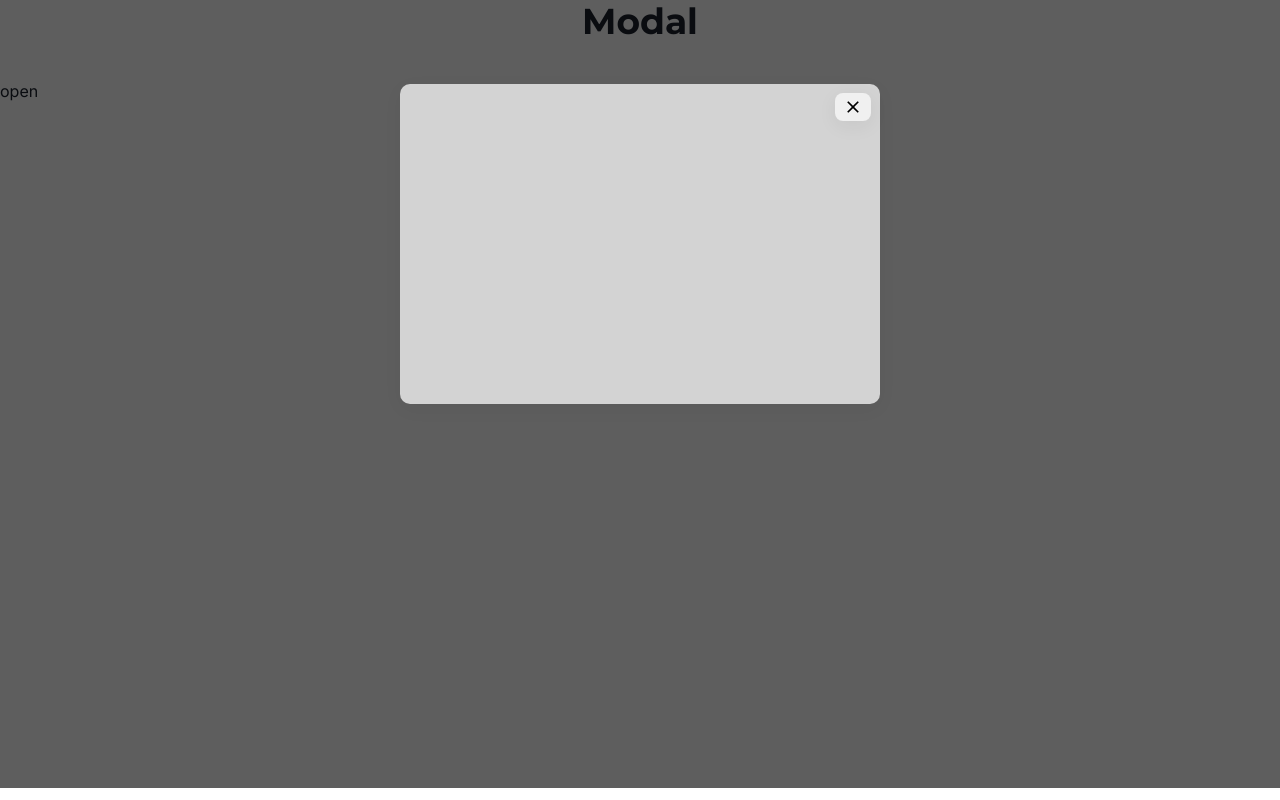
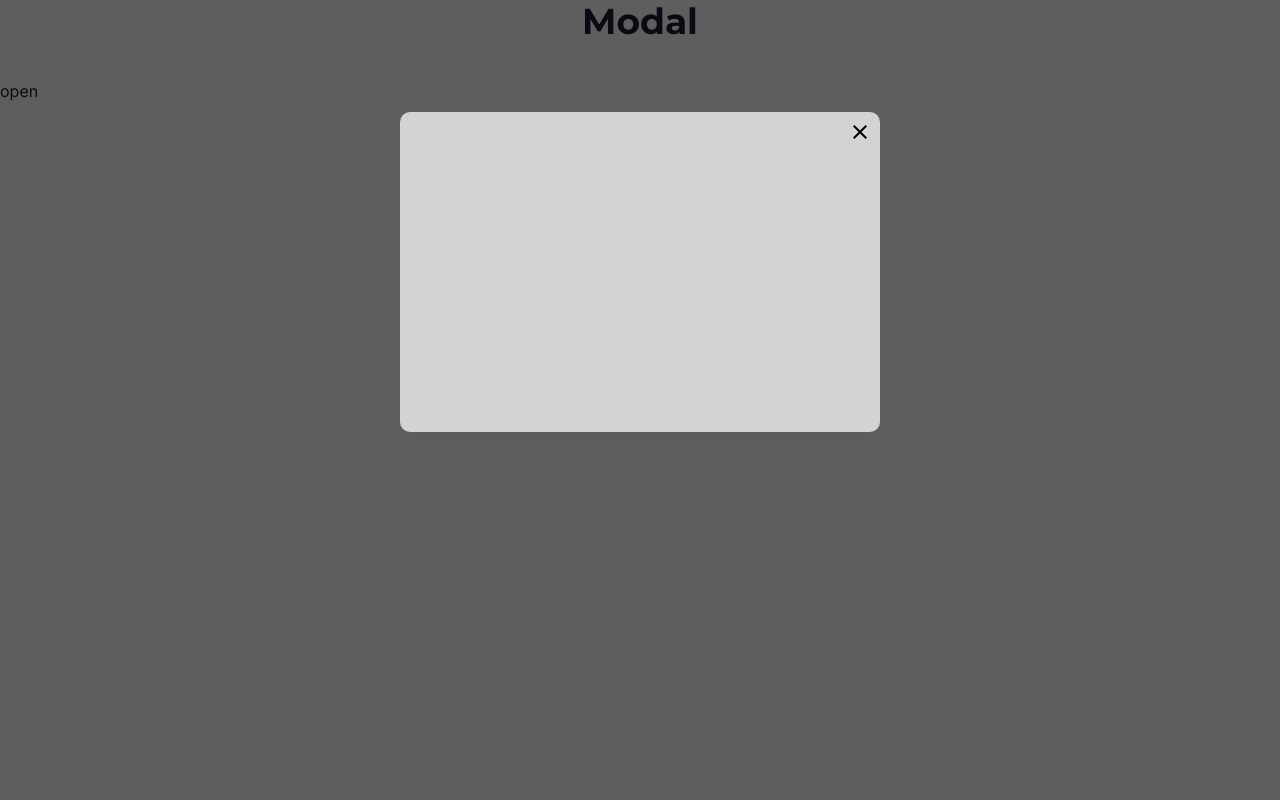
Before and after one commit to Samlogy/advanced-nextjs, a Next.js app: page /challenges in a window 1280 px wide. Both pictures are taken after a click on the button "open". Built offline with nearby package versions, Linux system fonts and the light colour scheme.

Commit message:
add: close outside --> modal

```diff
--- a/pages/challenges.tsx
+++ b/pages/challenges.tsx
@@ -1,6 +1,6 @@
 import { Heading } from '@chakra-ui/react';
 import { AnimatePresence, motion } from 'framer-motion';
-import { useState } from 'react';
+import { useEffect, useRef, useState } from 'react';
 import ReactDOM from 'react-dom';
 import {
   MdOutlineArrowBackIosNew,
@@ -36,16 +36,36 @@ interface IModal {
   footer?: any;
 }
 function Modal({ isOpen, onClose, header, body, footer }: IModal) {
+  const ref = useRef<any>(null);
+
+  function closeOutside(e: any) {
+    if (isOpen && ref.current && !ref.current.contains(e.target)) {
+      onClose();
+    }
+  }
+  useEffect(() => {
+    document.addEventListener('mousedown', closeOutside);
+    return () => {
+      document.removeEventListener('mousedown', closeOutside);
+    };
+  }, [isOpen]);
+
   if (isOpen)
     return ReactDOM.createPortal(
-      <div className="modal--overlay">
-        <div className="modal-container">
+      <div
+        className="modal--overlay"
+        onClick={(e) => {
+          e.stopPropagation();
+          close();
+        }}
+      >
+        <div className="modal-container" ref={ref} onClick={closeOutside}>
+          <span className="modal--close" onClick={onClose}>
+            <MdOutlineClose color="black" size={24} />
+          </span>
           <div className="modal--content">
-            <span className="modal--close" onClick={onClose}>
-              <MdOutlineClose color="black" size={20} />
-            </span>
             {header && <div className="modal--header">{header}</div>}
-            {body && <div className="modal--body"> {body} </div>}
+            {body && <div className="modal--body">{body}</div>}
             {footer && <div className="modal--footer"> {footer} </div>}
           </div>
         </div>
--- a/styles/globals.css
+++ b/styles/globals.css
@@ -65,11 +65,11 @@
   background-color: rgba(0, 0, 0, 0.63);
   width: 100vw;
   height: 184vh;
-  z-index: 0;
-  top: 50%;
+  z-index: 100;
+  top: 10%;
   left: 50%;
   transform: translate(-50%, -50%);
-  position: absolute;
+  position: fixed;
 }
 .modal-container {
   background-color: lightgray;
@@ -78,13 +78,12 @@
   height: 20em;
   border-radius: 10px;
   margin: auto;
-
-  position: fixed;
+  position: absolute;
   top: 50%;
   left: 50%;
   transform: translate(-50%, 10%);
   box-shadow: 0 5px 20px 0 rgba(0, 0, 0, 0.04);
-  z-index: 10;
+  z-index: 50;
 }
 
 .modal--content {
@@ -99,19 +98,9 @@
 
 .modal--close {
   cursor: pointer;
-  font-weight: 500;
-  padding: 4px 8px;
-  border-radius: 8px;
-  border: none;
-  font-size: 1.2em;
-  background-color: #f0f0f0;
-  color: #2c3e50;
-  transition: all 0.25s ease;
-  box-shadow: 0 5px 20px 0 rgba(0, 0, 0, 0.06);
+  padding: 0.5em;
   position: absolute;
   right: 0;
   top: 0;
-  align-self: flex-end;
-  margin-top: -7px;
-  margin-right: -7px;
+  border-radius: 10px;
 }
```
